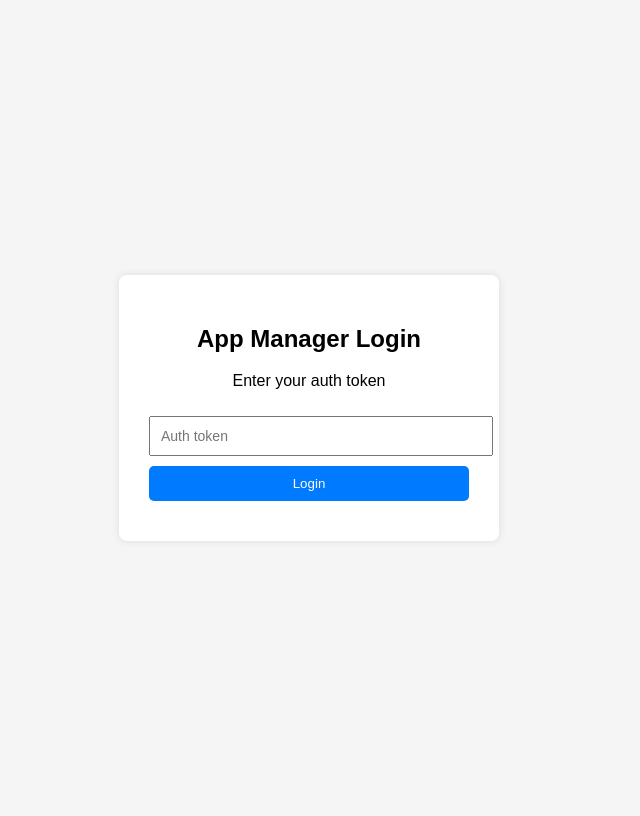
After one commit to vicmil-pip-v2/pyAppManager, a Flask app: page /login in a window 1280 px wide. The commit adds this page. Shown: the whole page, without its empty margins (331-971 px from the left). Run offline with Flask 3, Linux system fonts and the light colour scheme; parts of the project's set-up code (start-up, migrations or seed data) failed here and were passed over.

Commit message:
add auth token to access app manager, add nginx config to and from json

```diff
--- a/example/app_manager_example/app_manager_flask.py
+++ b/example/app_manager_example/app_manager_flask.py
@@ -3,6 +3,7 @@ import os
 import sys
 import pathlib
 import re
+from functools import wraps
 
 # Add project paths
 sys.path.append(str(pathlib.Path(__file__).resolve().parents[0]))
@@ -30,6 +31,48 @@ APP_REPO_URL = "git@github.com:vicmil-work/private-apps.git"
 app = Flask(__name__, template_folder="templates")
 
 
+import secrets
+
+# === AUTH TOKEN SETUP ===
+TOKEN_FILE = os.path.join(os.path.dirname(__file__), "auth_token.txt")
+
+def load_or_create_token():
+    """Generate a random token if it doesn't exist, else load from file."""
+    if os.path.exists(TOKEN_FILE):
+        with open(TOKEN_FILE, "r") as f:
+            token = f.read().strip()
+            if token:
+                return token
+
+    # Generate a secure random token
+    token = secrets.token_hex(32)  # 64-character hex token
+    with open(TOKEN_FILE, "w") as f:
+        f.write(token)
+    print(f"[INFO] Auth token generated and saved to: {TOKEN_FILE}")
+    return token
+
+AUTH_TOKEN = load_or_create_token()
+
+
+def require_auth(f):
+    @wraps(f)
+    def decorated(*args, **kwargs):
+        token = request.headers.get("Authorization")
+
+        if not token:
+            return jsonify({"error": "Missing Authorization header"}), 401
+
+        # Support "Bearer <token>" or plain token
+        if token.startswith("Bearer "):
+            token = token.split("Bearer ")[1]
+
+        if token != AUTH_TOKEN:
+            return jsonify({"error": "Invalid or expired token"}), 403
+
+        return f(*args, **kwargs)
+    return decorated
+
+
 def verify_app_name(app_name):
     """
     Verify that app_name only consists of:
@@ -49,6 +92,7 @@ def verify_app_name(app_name):
 
 # ====== API ROUTES ======
 @app.route("/apps", methods=["GET"])
+@require_auth
 def list_apps():
     try:
         apps = list_installed_apps(APP_DIR)
@@ -57,6 +101,7 @@ def list_apps():
         return jsonify({"error": str(e)}), 500
 
 @app.route("/apps/<app_name>/start", methods=["POST"])
+@require_auth
 def start(app_name):
     try:
         verify_app_name(app_name)
@@ -68,6 +113,7 @@ def start(app_name):
         return jsonify({"error": str(e)}), 500
 
 @app.route("/apps/<app_name>/stop", methods=["POST"])
+@require_auth
 def stop(app_name):
     try:
         verify_app_name(app_name)
@@ -77,6 +123,7 @@ def stop(app_name):
         return jsonify({"error": str(e)}), 500
 
 @app.route("/apps/<app_name>/status", methods=["GET"])
+@require_auth
 def status(app_name):
     verify_app_name(app_name)
     running = is_app_running(PID_DIR, app_name)
@@ -84,10 +131,12 @@ def status(app_name):
     return jsonify({"app_name": app_name, "running": running, "usage": usage})
 
 @app.route("/system/status", methods=["GET"])
+@require_auth
 def system_status():
     return jsonify(get_computer_memory_and_cpu_usage())
 
 @app.route("/apps/<app_name>/clone", methods=["POST"])
+@require_auth
 def clone_app(app_name):
     repo_url = APP_REPO_URL
     try:
@@ -98,6 +147,7 @@ def clone_app(app_name):
         return jsonify({"error": str(e)}), 500
 
 @app.route("/apps/<app_name>/pull", methods=["POST"])
+@require_auth
 def pull_app(app_name):
     try:
         verify_app_name(app_name)
@@ -108,6 +158,7 @@ def pull_app(app_name):
         return jsonify({"error": str(e)}), 500
 
 @app.route("/remote_apps", methods=["GET"])
+@require_auth
 def remote_apps():
     """
     List branches (apps) from the hard-coded remote repo.
@@ -126,6 +177,11 @@ def dashboard():
     return render_template("index.html")
 
 
+@app.route("/login")
+def login():
+    return render_template("login.html")
+
+
 if __name__ == "__main__":
     # Fetch all the apps and kill them
     apps = list_installed_apps(APP_DIR)
--- /dev/null
+++ b/example/app_manager_example/templates/login.html
@@ -0,0 +1,86 @@
+<!DOCTYPE html>
+<html lang="en">
+<head>
+    <meta charset="UTF-8">
+    <title>Login - App Manager</title>
+    <style>
+        body {
+            font-family: Arial, sans-serif;
+            display: flex;
+            height: 100vh;
+            align-items: center;
+            justify-content: center;
+            background: #f5f5f5;
+        }
+        .login-box {
+            background: white;
+            padding: 30px;
+            border-radius: 8px;
+            box-shadow: 0 0 8px rgba(0,0,0,0.1);
+            text-align: center;
+            width: 320px;
+        }
+        input {
+            width: 100%;
+            padding: 10px;
+            margin: 10px 0;
+            font-size: 14px;
+        }
+        button {
+            padding: 10px 20px;
+            width: 100%;
+            background-color: #007bff;
+            border: none;
+            color: white;
+            cursor: pointer;
+            border-radius: 5px;
+        }
+        button:hover {
+            background-color: #0056b3;
+        }
+        .error {
+            color: red;
+            margin-top: 10px;
+            font-size: 13px;
+        }
+    </style>
+</head>
+<body>
+    <div class="login-box">
+        <h2>App Manager Login</h2>
+        <p>Enter your auth token</p>
+        <input type="password" id="token_input" placeholder="Auth token">
+        <button onclick="login()">Login</button>
+        <div id="error" class="error"></div>
+    </div>
+
+    <script>
+        async function login() {
+            const token = document.getElementById('token_input').value.trim();
+            const errorDiv = document.getElementById('error');
+            errorDiv.textContent = '';
+
+            if (!token) {
+                errorDiv.textContent = 'Please enter a token.';
+                return;
+            }
+
+            // Test the token by calling a protected route
+            try {
+                const res = await fetch('/apps', {
+                    headers: { "Authorization": "Bearer " + token }
+                });
+                if (res.status === 200) {
+                    localStorage.setItem("AUTH_TOKEN", token);
+                    window.location.href = "/";
+                } else {
+                    const data = await res.json();
+                    errorDiv.textContent = data.error || "Invalid token.";
+                }
+            } catch (err) {
+                errorDiv.textContent = "Error connecting to server.";
+            }
+        }
+    </script>
+</body>
+</html>
--- a/example/nginx_example/conf_generator.py
+++ b/example/nginx_example/conf_generator.py
@@ -29,4 +29,8 @@ server1.add_websocket_location("/", 5002)
 # Save config directly to conf.d and reload Nginx
 conf_file = builder.save_to_file("/etc/nginx/conf.d/example.conf")
 conf_file = builder.save_to_file(get_directory_path(__file__) + "/example.conf")
+
+with open(get_directory_path(__file__) + "/builder_config.json", "w+") as file:
+    file.write(builder.to_json())
+
 builder.reload_nginx()
```
Also changed, not shown: example/app_manager_example/templates/index.html (+75 -21 lines), example/nginx_example/builder_config.json (added, +22 -0 lines), nginx_util.py (+45 -0 lines), 1 other file.
